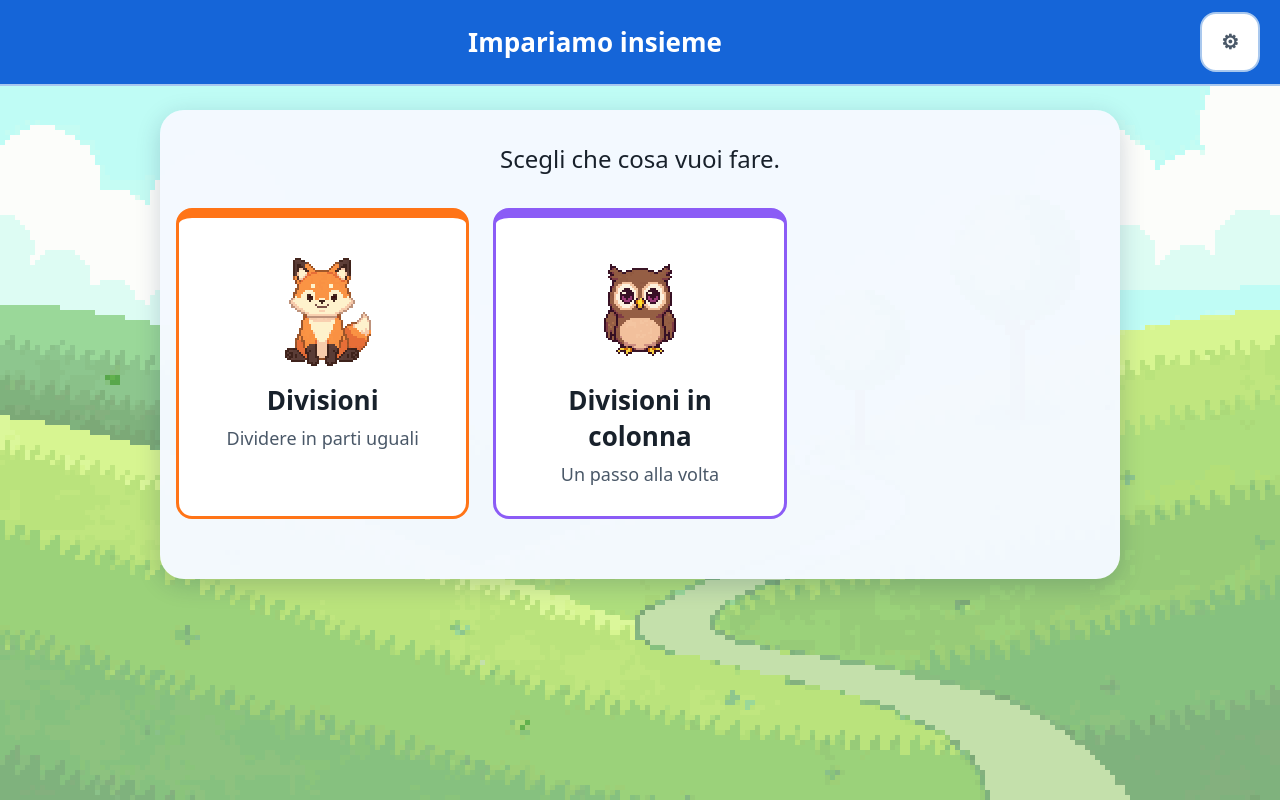
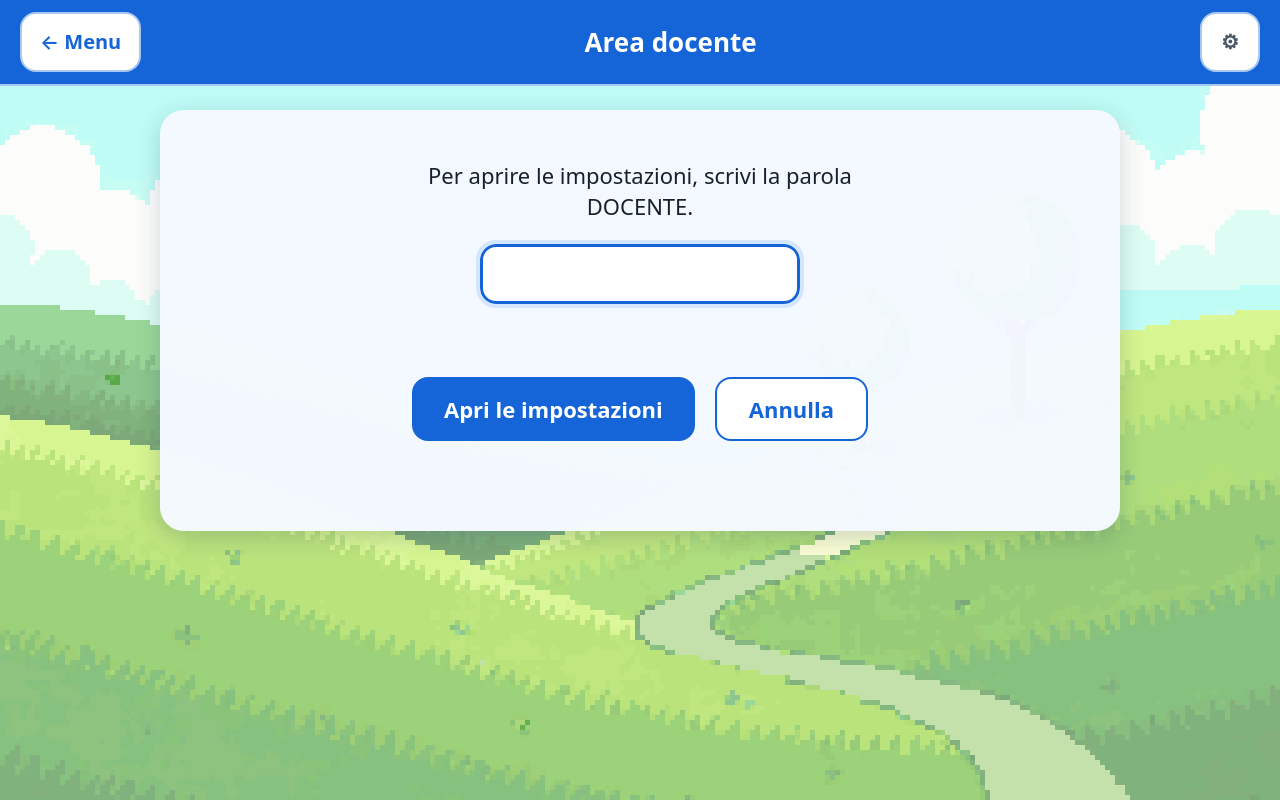
Before and after one commit to andrexert/Divisioni, a website: page index.html in a window 1280 px wide. Both pictures are taken after a click on the button "Impostazioni per il docente". Drawn offline with Linux system fonts and the light colour scheme.

Commit message:
Area docente: clic sull'ingranaggio e parola DOCENTE al posto della pressione lunga
La pressione lunga non è un gesto che ci si aspetta in un browser e
nascondeva la funzione anche ai docenti. Ora un clic apre una schermata
che chiede di scrivere DOCENTE: immediato per un adulto, sufficiente a
evitare cambi per sbaglio da parte dei ragazzi. Test e README aggiornati.

Co-Authored-By: Claude Opus 5.5 <noreply@anthropic.com>
Claude-Session: https://claude.ai/code/session_011cP8Wd6STRtT326QnW5RKV

```diff
--- a/css/stile.css
+++ b/css/stile.css
@@ -140,25 +140,7 @@ main { max-width: 960px; margin: 0 auto; padding: 1rem 16px 3rem; outline: none;
   font-size: 1rem;
   font-weight: 600;
 }
-.zona-impostazioni { display: flex; align-items: center; gap: 0.5rem; }
-.suggerimento { font-size: 0.7rem; color: var(--barra-testo); }
-#btn-impostazioni {
-  position: relative;
-  overflow: hidden;
-  color: var(--testo-tenue);
-  -webkit-user-select: none;
-  user-select: none;
-  -webkit-touch-callout: none;
-}
-/* Barra che si riempie mentre il docente tiene premuto */
-#btn-impostazioni::after {
-  content: "";
-  position: absolute;
-  left: 0; bottom: 0;
-  height: 4px; width: 0;
-  background: var(--accento);
-}
-#btn-impostazioni.in-pressione::after { width: 100%; transition: width 1.5s linear; }
+#btn-impostazioni { color: var(--testo-tenue); }
 
 /* ---------- 4. Elementi comuni ---------- */
 
@@ -531,7 +513,34 @@ main { max-width: 960px; margin: 0 auto; padding: 1rem 16px 3rem; outline: none;
 .fine { text-align: center; padding-top: 2rem; font-size: 1.2rem; }
 .fine-grande { font-size: 2.6rem; font-weight: 700; color: var(--giusto); margin: 0; }
 
-/* ---------- 9. Impostazioni ---------- */
+/* ---------- 9. Impostazioni e area docente ---------- */
+
+.accesso-docente { max-width: 520px; margin: 1.5rem auto; text-align: center; font-size: 1.1rem; }
+/* Almeno 16px: sotto quella misura iPhone e iPad ingrandiscono la pagina al tocco */
+.campo-parola {
+  width: 100%;
+  max-width: 320px;
+  min-height: 3rem;
+  padding: 0.4rem 0.8rem;
+  border: 3px solid var(--accento);
+  border-radius: var(--raggio);
+  background: var(--superficie);
+  color: var(--testo);
+  font: inherit;
+  font-size: 1.2rem;
+  font-size: max(16px, 1.2rem);
+  text-align: center;
+  letter-spacing: 0.08em;
+}
+.campo-parola:focus { outline: 4px solid var(--accento-tenue); }
+/* Etichetta letta dai lettori di schermo ma non mostrata */
+.etichetta-nascosta {
+  position: absolute;
+  width: 1px; height: 1px;
+  overflow: hidden;
+  clip: rect(0 0 0 0);
+  white-space: nowrap;
+}
 
 .riepilogo-docente {
   margin: 0.5rem 0 0;
@@ -658,16 +667,12 @@ img.animale, img.cibo, img.mascotte, img.mascotte-grande, img.scheda-immagine {
   .colonna-area { gap: 1rem; }
 }
 
-@media (prefers-reduced-motion: reduce) {
-  #btn-impostazioni.in-pressione::after { transition: none; }
-}
-
 /* ---------- 12. Safari meno recenti ---------- */
 
 /* iPad con iOS 14.4 o precedente e Mac con Safari non aggiornato non conoscono
    "gap" nei layout flessibili: app.js aggiunge la classe "senza-gap" e lo spazio
    tra gli elementi viene dato con i margini */
-.senza-gap .barra > *, .senza-gap .zona-impostazioni > *, .senza-gap .consegna > *,
+.senza-gap .barra > *, .senza-gap .consegna > *,
 .senza-gap .avanzamento > *, .senza-gap .esito-testa > *, .senza-gap .etichetta-avanzo > *,
 .senza-gap .scelte > *, .senza-gap .impostazione > *, .senza-gap .tabellina-elenco > *,
 .senza-gap .scheda-attivita > * { margin: 0.2rem 0.3rem; }
--- a/index.html
+++ b/index.html
@@ -17,12 +17,10 @@
   <header class="barra">
     <button id="btn-menu" class="bottone-barra" type="button" hidden>&#8592; Menu</button>
     <h1 id="titolo">Impariamo insieme</h1>
-    <div class="zona-impostazioni">
-      <span id="suggerimento" class="suggerimento" aria-live="polite"></span>
-      <!-- Si apre tenendo premuto: evita che i ragazzi ci entrino per sbaglio -->
-      <button id="btn-impostazioni" class="bottone-barra" type="button"
-              aria-label="Impostazioni per il docente (tieni premuto)">&#9881;</button>
-    </div>
+    <!-- Apre l'area docente, che chiede di scrivere una parola: evita che i ragazzi
+         cambino le impostazioni per curiosità -->
+    <button id="btn-impostazioni" class="bottone-barra" type="button"
+            aria-label="Impostazioni per il docente">&#9881;</button>
   </header>
 
   <main id="contenuto" tabindex="-1"></main>
--- a/js/app.js
+++ b/js/app.js
@@ -16,7 +16,7 @@
   var CHIAVE_ULTIMA_SESSIONE = 'impariamo.ultima-sessione.v1';
   var SFONDO_MENU = 'img/sfondo-menu.png';
   var SFONDO_LARGHEZZA = 320, SFONDO_ALTEZZA = 192; // dimensioni originali degli sfondi
-  var DURATA_PRESSIONE_LUNGA = 1500; // millisecondi
+  var PAROLA_DOCENTE = 'docente'; // da scrivere per aprire le impostazioni
 
   var SI_NO = [
     { valore: true, testo: 'Sì' },
@@ -37,7 +37,7 @@
 
   var elencoAttivita = [];
   var impostazioni = { generale: {} };
-  var contenuto, titolo, bottoneMenu, suggerimento;
+  var contenuto, titolo, bottoneMenu;
   var audioCtx = null;
   var voceItaliana = null;
   var attivitaCorrente = null;  // serve per mostrare la sua mascotte
@@ -428,40 +428,41 @@
     return sezione;
   }
 
-  /* ---------- Accesso docente: pressione lunga sull'ingranaggio ---------- */
+  /* ---------- Accesso docente ---------- */
 
-  function collegaPressioneLunga(bottone, azione) {
-    var timer = null;
-
-    function inizia(e) {
-      if (e.button !== undefined && e.button !== 0) return;
-      bottone.classList.add('in-pressione');
-      timer = setTimeout(function () {
-        timer = null;
-        bottone.classList.remove('in-pressione');
-        azione();
-      }, DURATA_PRESSIONE_LUNGA);
-    }
-
-    function annulla() {
-      if (!timer) return;
-      clearTimeout(timer);
-      timer = null;
-      bottone.classList.remove('in-pressione');
-      suggerimento.textContent = 'Tieni premuto per le impostazioni';
-      setTimeout(function () { suggerimento.textContent = ''; }, 2500);
-    }
-
-    bottone.addEventListener('pointerdown', inizia);
-    bottone.addEventListener('pointerup', annulla);
-    bottone.addEventListener('pointerleave', annulla);
-    bottone.addEventListener('pointercancel', annulla);
-    // Sui touch screen la pressione lunga aprirebbe il menu del sistema
-    bottone.addEventListener('contextmenu', function (e) { e.preventDefault(); });
-    // Da tastiera (Invio o Spazio) si apre subito: serve al docente e all'accessibilità
-    bottone.addEventListener('keydown', function (e) {
-      if (e.key === 'Enter' || e.key === ' ') { e.preventDefault(); e.stopPropagation(); azione(); }
+  // L'ingranaggio apre una piccola schermata che chiede di scrivere una parola:
+  // per un adulto è immediato, per un ragazzo che clicca per curiosità è un ostacolo
+  // sufficiente. Non è una protezione di sicurezza (la parola è scritta nel README):
+  // serve solo a evitare che le impostazioni cambino per sbaglio.
+  function mostraAccessoDocente() {
+    pulisci('Area docente', true);
+    var campo = el('input', {
+      type: 'text', id: 'parola-docente', classe: 'campo-parola',
+      autocomplete: 'off', autocapitalize: 'off', autocorrect: 'off', spellcheck: 'false',
+      'aria-describedby': 'spiegazione-docente'
     });
+    var avviso = messaggio();
+    var modulo = el('form', { classe: 'accesso-docente', novalidate: true }, [
+      el('p', { id: 'spiegazione-docente', testo: 'Per aprire le impostazioni, scrivi la parola DOCENTE.' }),
+      el('label', { classe: 'etichetta-nascosta', 'for': 'parola-docente', testo: 'Parola' }),
+      campo,
+      avviso,
+      el('div', { classe: 'riga-bottoni' }, [
+        el('button', { type: 'submit', classe: 'bottone', testo: 'Apri le impostazioni' }),
+        el('button', { type: 'button', classe: 'bottone secondario', testo: 'Annulla', onclick: mostraMenu })
+      ])
+    ]);
+    modulo.addEventListener('submit', function (e) {
+      e.preventDefault();
+      if (campo.value.trim().toLowerCase() === PAROLA_DOCENTE) {
+        mostraImpostazioni();
+      } else {
+        avviso.textContent = 'La parola non è giusta. Scrivi DOCENTE.';
+        campo.select();
+      }
+    });
+    contenuto.appendChild(modulo);
+    campo.focus();
   }
 
   /* ---------- Avvio ---------- */
@@ -470,7 +471,6 @@
     contenuto = document.getElementById('contenuto');
     titolo = document.getElementById('titolo');
     bottoneMenu = document.getElementById('btn-menu');
-    suggerimento = document.getElementById('suggerimento');
 
     carica();
     applicaAspetto();
@@ -485,7 +485,7 @@
       }
     }
     bottoneMenu.addEventListener('click', mostraMenu);
-    collegaPressioneLunga(document.getElementById('btn-impostazioni'), mostraImpostazioni);
+    document.getElementById('btn-impostazioni').addEventListener('click', mostraAccessoDocente);
     mostraMenu();
     registraServiceWorker();
   }
```
Also changed, not shown: tests/esegui.js (+11 -7 lines), README.md.
